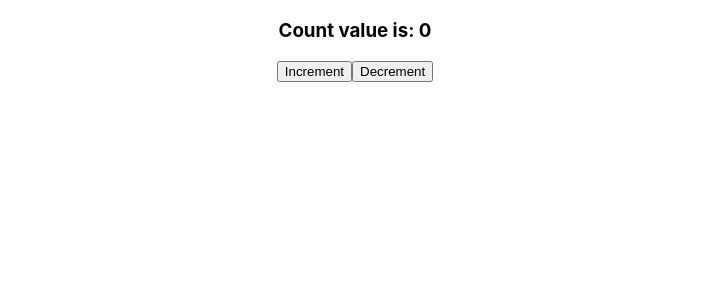
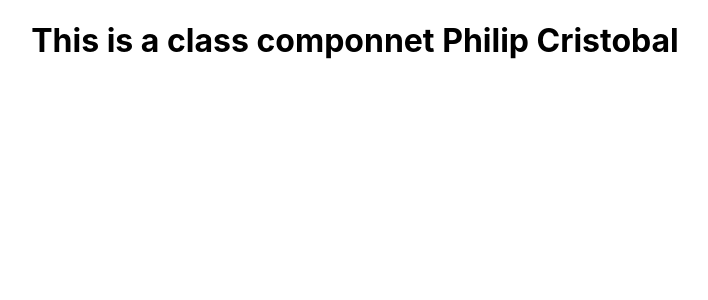
Before and after one commit to phlpcrstbl1999/React-Project, a React (Create React App) app: page / in a window 1280 px wide. Shown: the top 300 px of the page, without its empty margins (285-993 px from the left). Built offline with nearby package versions, Linux system fonts and the light colour scheme.

Commit message:
Destructuring Props

```diff
--- a/src/App.js
+++ b/src/App.js
@@ -3,8 +3,9 @@ import './App.css';
 // import MessageProp from './components/MessageProp';
 // import Hello from './components/Hello';
 // import Message from './components/Message';
-import Counter from './components/Counter';
-// import Profile from './components/Profile';
+// import Counter from './components/Counter';
+import Resume from './components/Resume';
+import Profile from './components/Profile';
 
 function App() {
   return (
@@ -20,7 +21,8 @@ function App() {
       {/* Class Based props */}
       {/* <MessageProp messageContent="This is a message prop" messageCode="10"/> */}
 
-      <Counter/>
+      {/* <Counter/> */}
+      <Resume name="Philip Cristobal"></Resume>
     </div>
   );
 }
--- a/src/components/Profile.js
+++ b/src/components/Profile.js
@@ -7,6 +7,11 @@
 // </h1>;
 
 //Cannot assign to readonly property 'firstName' or 'lastName';
-const Profile = (props) => <h1>Name: {props.firstName + ' ' + props.lastName} </h1>
-
+// const Profile = (props) => <h1>Name: {props.firstName + ' ' + props.lastName} </h1>
+function Profile(props) {
+    const {firstName, lastName} = props;
+    return(
+    <h1>Name: {firstName} {lastName}</h1>
+    )
+}
 export default Profile;
--- /dev/null
+++ b/src/components/Resume.js
@@ -0,0 +1,10 @@
+import { Component } from "react";
+
+class Resume extends Component {
+    render() {
+        const { name } = this.props;
+        return <h1>This is a class componnet {name}</h1>;
+    }
+}
+
+export default Resume;
```
